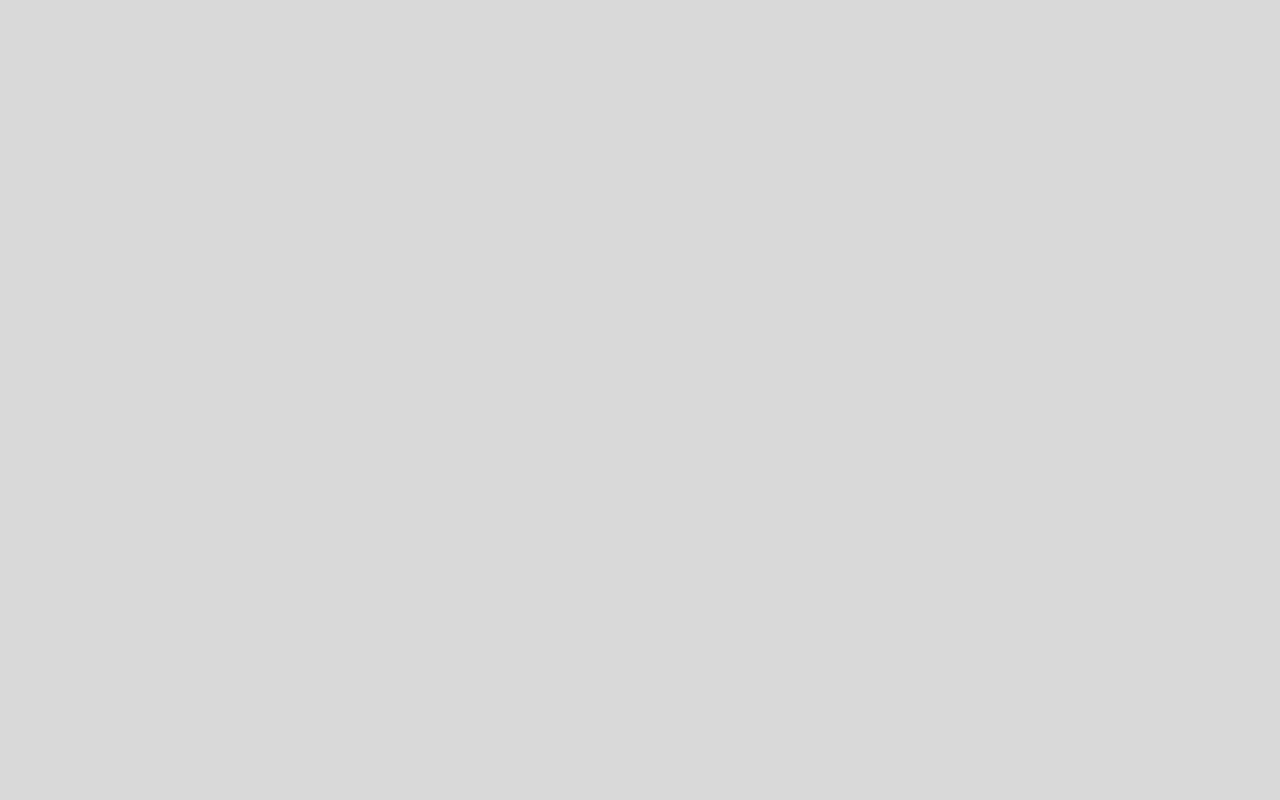
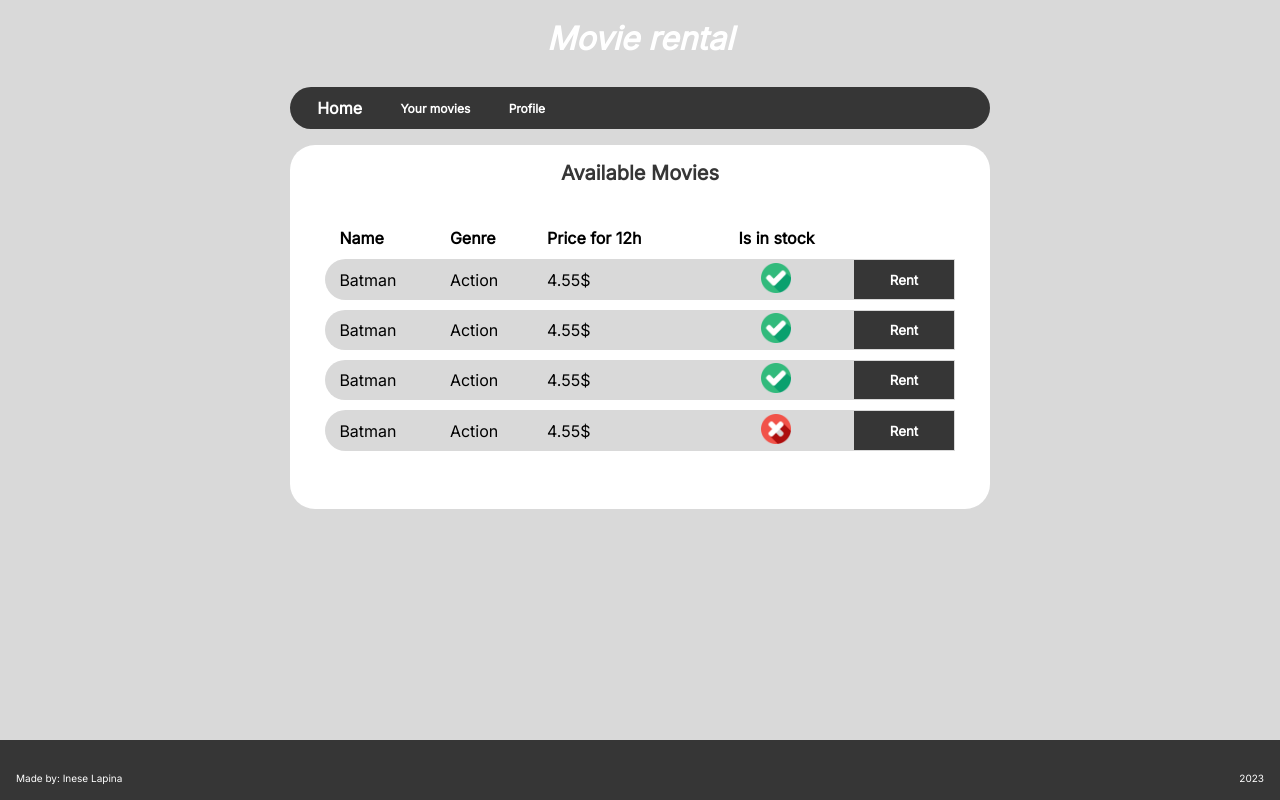
Before and after one commit to lapinna/movie-rental, a plain HTML site: page home.html in a window 1280 px wide. Drawn offline with Linux system fonts and the light colour scheme.

Commit message:
add home page and style

```diff
--- a/home.html
+++ b/home.html
@@ -1,5 +1,6 @@
 <!DOCTYPE html>
 <html lang="en">
+
 <head>
   <meta charset="UTF-8">
   <meta http-equiv="X-UA-Compatible" content="IE=edge">
@@ -8,7 +9,71 @@
   <link rel="stylesheet" href="styles.css">
   <title>Home</title>
 </head>
+
 <body>
+  <header>
+    <h1>Movie rental</h1>
+  </header>
+  <main>
+    <div class="main-container">
+      <nav>
+        <a href="home.html">Home</a>
+        <a class="nav-link" href="yourMovies.html">Your movies</a>
+        <a class="nav-link" href="profile.html">Profile</a>
+      </nav>
+      <div class="content-container">
+        <h1>Available Movies</h1>
+        <table>
+          <thead>
+            <tr>
+              <th>Name</th>
+              <th>Genre</th>
+              <th>Price for 12h</th>
+              <th>Is in stock</th>
+            </tr>
+          </thead>
+          <tbody>
+            <tr>
+              <td>Batman</td>
+              <td>Action</td>
+              <td>4.55$</td>
+              <td><img src="img/check.png"></td>
+              <td><button>Rent</button></td>
+            </tr>
+            <tr>
+              <td>Batman</td>
+              <td>Action</td>
+              <td>4.55$</td>
+              <td><img src="img/check.png"></td>
+              <td><button>Rent</button></td>
+            </tr>
+            <tr>
+              <td>Batman</td>
+              <td>Action</td>
+              <td>4.55$</td>
+              <td><img src="img/check.png"></td>
+              <td><button>Rent</button></td>
+            </tr>
+            <tr>
+              <td>Batman</td>
+              <td>Action</td>
+              <td>4.55$</td>
+              <td><img src="img/cross.png"></td>
+              <td><button>Rent</button></td>
+            </tr>
+          </tbody>
+        </table>
+      </div>
+    </div>
+  </main>
+  <footer>
+    <div class="footer-left">
+      Made by: Inese Lapina
+    </div>
+    <div class="footer-right">
+      2023
+    </div>
+  </footer>
+</body>
 
-</body>
 </html>
--- a/styles.css
+++ b/styles.css
@@ -95,3 +95,99 @@ footer {
   margin-right: 1rem;
   margin-bottom: 1rem;
 }
+
+.main-container {
+  width: 60%;
+  max-width: 700px;
+  display: flex;
+  flex-direction: column;
+  justify-content: center;
+  align-items: center;
+  margin-left: 3rem;
+  margin-right: 3rem;
+}
+
+nav {
+  width: 100%;
+  height: auto;
+  background-color: #363636;
+  margin-top: 1.8rem;
+  border-radius: 50px;
+  display: flex;
+  flex-direction: row;
+  align-items: center;
+}
+
+nav a {
+  color: #FFF;
+  text-decoration: none;
+  font-style: normal;
+  font-weight: 700;
+  text-align: start;
+  margin-left: 1rem;
+  padding: 0.7rem;
+}
+
+.nav-link {
+  font-size: 12px;
+}
+
+.content-container {
+  width: 100%;
+  height: auto;
+  background-color: #FFF;
+  margin-top: 1rem;
+  border-radius: 25px;
+  display: flex;
+  flex-direction: column;
+  justify-content: center;
+  align-items: center;
+}
+
+.content-container h1 {
+  padding: 1rem;
+  font-size: 20px;
+  color: #363636;
+}
+
+.content-container table {
+  width: 90%;
+  margin: 1rem;
+  margin-bottom: 3rem;
+  border-collapse: separate;
+  border-spacing: 0 10px;
+}
+
+.content-container tbody {
+  background-color: #D9D9D9;
+}
+
+.content-container th,
+.content-container td {
+  text-align: start;
+  padding-left: 0.9rem;
+}
+
+.content-container table th:nth-child(4),
+.content-container table td:nth-child(4) {
+  text-align: center;
+}
+
+.content-container table td:first-child {
+  border-top-left-radius: 30px;
+  border-bottom-left-radius: 30px;
+}
+
+.content-container img {
+  width: 30px;
+}
+
+td button {
+  width: 100%;
+  background-color: #363636;
+  color: #FFF;
+  border: none;
+  font-weight: 700;
+  padding: 0.7rem 1rem;
+  cursor: pointer;
+}
```
